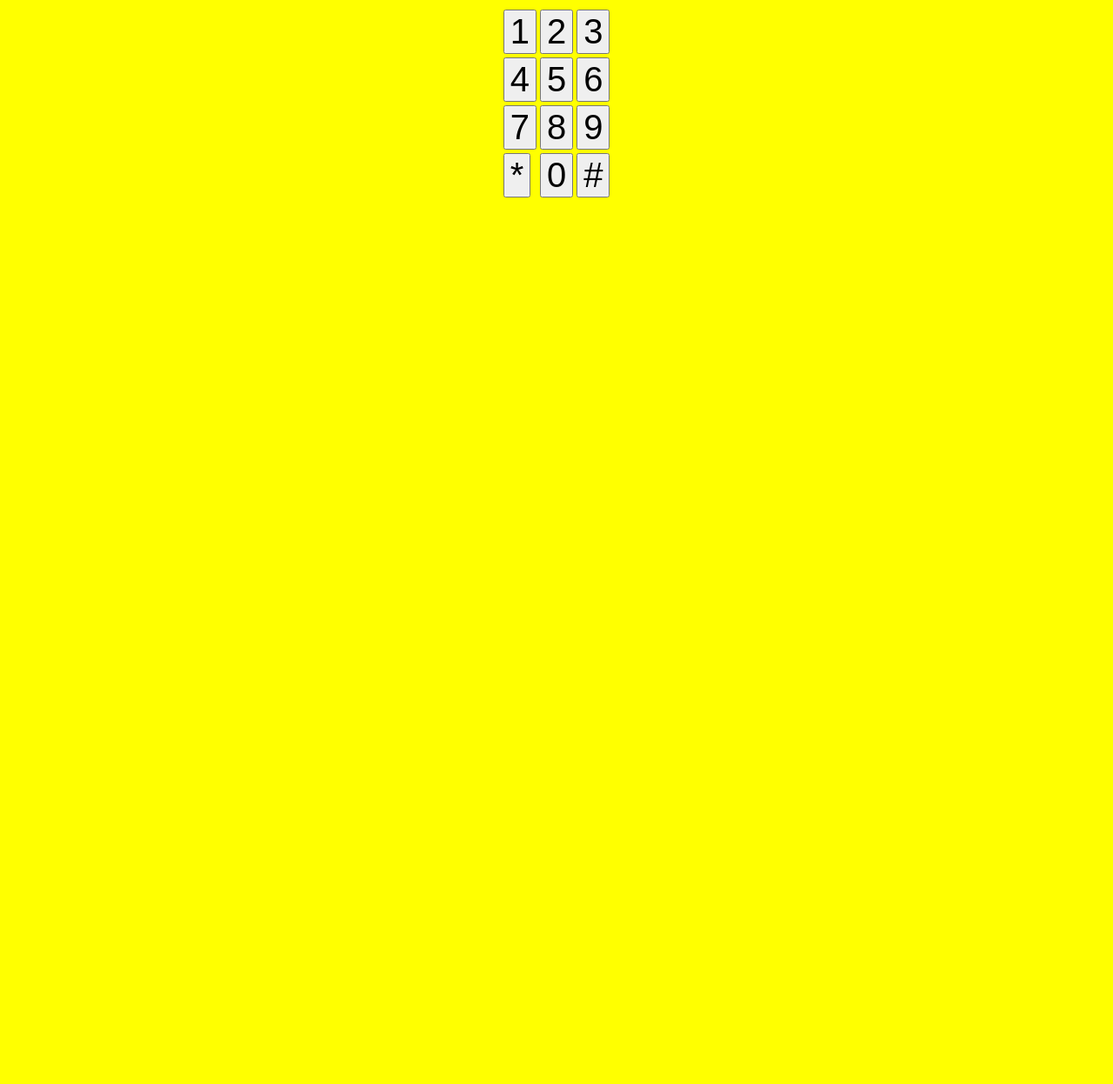
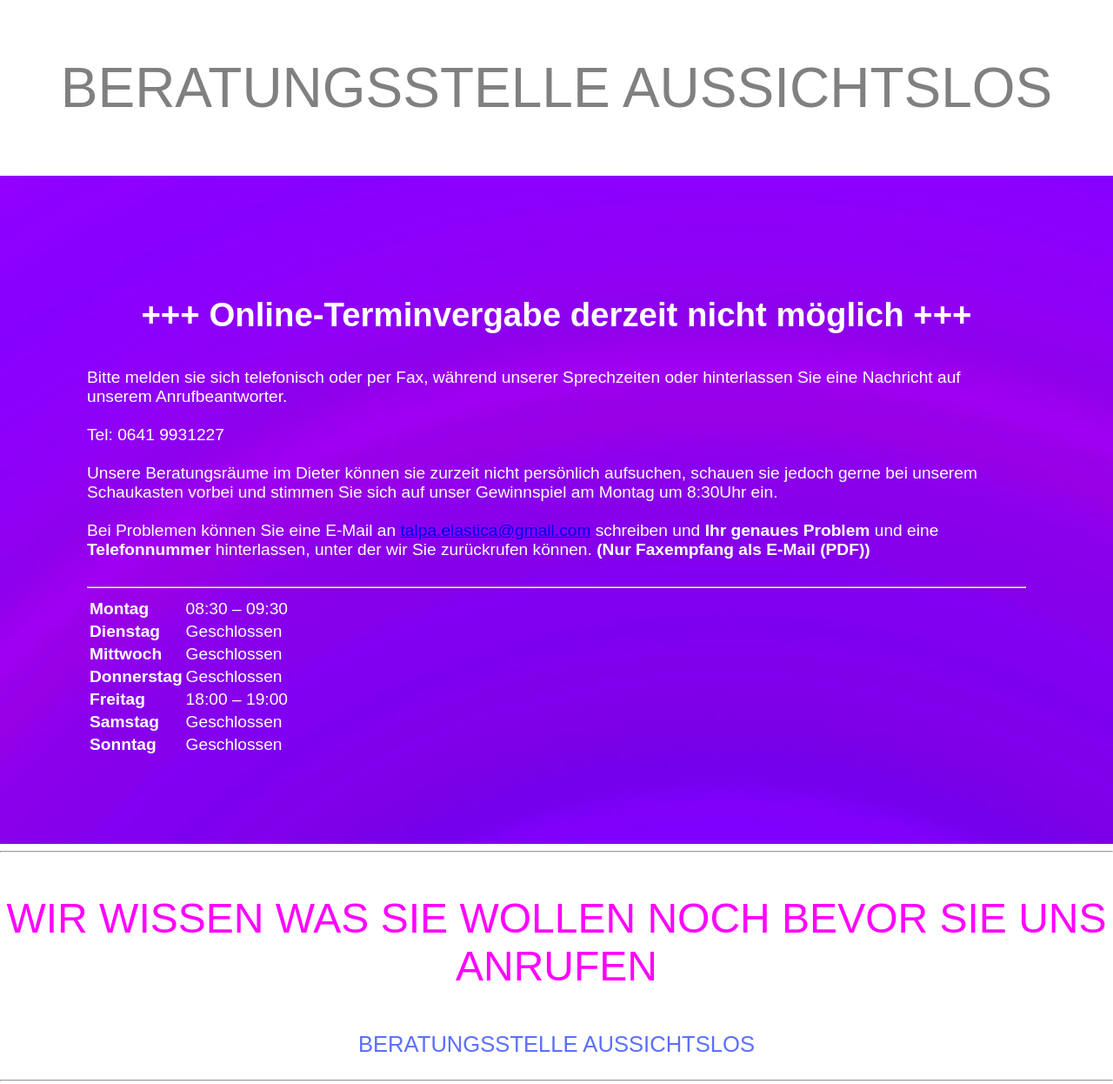
Before and after one commit to Zapalot/Zapalot.github.io, a plain HTML site: page soundmenu.html in a window 1280 px wide. Shown: the top 1246 px of the page at 87% size. Before the commit the page ends 800 px from the top, so only its background shows below. Drawn offline with Linux system fonts and the light colour scheme.

Commit message:
copied style of original site and added pictures

```diff
--- a/soundmenu.html
+++ b/soundmenu.html
@@ -4,10 +4,10 @@
     <title>Faxberatungsstelle Gießen</title>
 
 	<style>
-	.telephoneKey {font-size: 40px;}
+	.telephoneKey {font-size: 80px;}
 	</style>
   </head>
-  <body  style="background-color:yellow;">
+  <body  style="background-color:white;font-family: sans-serif;padding:0;margin:0">
 
     <script>
       function play0() {
@@ -60,6 +60,53 @@
       }
 
     </script>
+<p align="center" style="font-family:sans-serif;font-size:400%;color:grey">BERATUNGSSTELLE AUSSICHTSLOS</p>
+<div style="color:white; background-image:url('bilder/hinterg.jpg');display:block;font-size:120%;padding:100px">
+<p align="center" style="font-family:sans-serif;font-size:200%"><b>+++ Online-Terminvergabe derzeit nicht möglich +++</b></p>
+Bitte melden sie sich telefonisch oder per Fax, während unserer Sprechzeiten oder hinterlassen Sie eine Nachricht auf unserem Anrufbeantworter.<br><br>
+
+Tel: 0641 9931227<br><br>
+
+Unsere Beratungsräume im Dieter können sie zurzeit nicht persönlich aufsuchen, schauen sie jedoch gerne bei unserem Schaukasten vorbei und stimmen Sie sich auf unser Gewinnspiel am Montag um 8:30Uhr ein.<br><br>
+
+Bei Problemen können Sie eine E-Mail an <a href="mailto:talpa.elastica@gmail.com">talpa.elastica@gmail.com</a> schreiben und <b>Ihr genaues Problem</b> und eine <b>Telefonnummer</b> hinterlassen, unter der wir Sie zurückrufen können. <b>(Nur Faxempfang als E-Mail (PDF))</b><br><br>
+<hr>
+
+<table>
+<tr>
+<td><b>Montag</b></td>
+<td>08:30 – 09:30</td>
+</tr>
+<tr>
+<td><b>Dienstag</b></td>
+<td>Geschlossen</td>
+</tr>
+<tr>
+<td><b>Mittwoch</b></td>
+<td>Geschlossen</td>
+</tr>
+<tr>
+<td><b>Donnerstag</b></td>
+<td>Geschlossen</tr></td>
+<tr>
+<td><b>Freitag</b></td>
+<td>18:00 – 19:00</td>
+</tr>
+<tr>
+<td><b>Samstag</b></td>
+<td>Geschlossen</td>
+</tr>
+<tr>
+<td><b>Sonntag</b></td>
+<td>Geschlossen<br></td>
+</tr>
+</table>
+</div>
+<hr>
+
+<p align="center" style="font-family:sans-serif;font-size:300%;color:#ff00ff">WIR WISSEN WAS SIE WOLLEN NOCH BEVOR SIE UNS ANRUFEN</p>
+<p align="center" style="font-size:160%;color:#5c6fff">BERATUNGSSTELLE AUSSICHTSLOS</p>
+<hr>
 <table style="margin-left:auto;margin-right:auto;">
 <tr>
   <td>  <input type="button" class="telephoneKey" value="1" onclick="play1()"> </td>
@@ -82,6 +129,20 @@
   <td>  <input type="button" class="telephoneKey" value="0" onclick="play0()"> </td>
   <td>    <input type="button" class="telephoneKey" value="#" onclick="playStern()"> </td>
 </table>
+
+<hr>
+<table width="100%">
+<tr>
+<td style="text-align:center"><img src="bilder/dscf6146apr.-28-2021-1.jpg" width="300"></td>
+<td style="text-align:center"><img src="bilder/dscf6160apr.-28-2021.jpg" width="300"></td>
+<td style="text-align:center"><img src="bilder/dscf6168apr.-28-2021.jpg" width="300"></td>
+</tr>
+<tr>
+<td style="text-align:center"><p style="color:#169000">FRAU BRINGTSMANN</p></td>
+<td style="text-align:center"><p style="color:#6d42ae">FRAU TUTHTUTH</p></td>
+<td style="text-align:center"><p style="color:#25a3a7">FRAU FRENSCHPRESSKOWSKI</p></td>
+</tr>
+</table>
     <audio id="audio0" src="soundsBerautungsstelle/00rapjeah.mp3"></audio>
     <audio id="audio1" src="soundsBerautungsstelle/01Kontakt.mp3"></audio>
     <audio id="audio2" src="soundsBerautungsstelle/02Bundestag.mp3"></audio>
@@ -95,4 +156,6 @@
     <audio id="audioRaute" src="soundsBerautungsstelle/rautewarteschleife.mp3"></audio>
     <audio id="audioStern" src="soundsBerautungsstelle/sternchengerTusch.mp3"></audio>
   </body>
+
+
 </html>
```
Also changed, not shown: bilder/dscf6146apr.-28-2021-1.jpg (added), bilder/dscf6160apr.-28-2021.jpg (added), bilder/dscf6168apr.-28-2021.jpg (added), bilder/hinterg.jpg (added).
